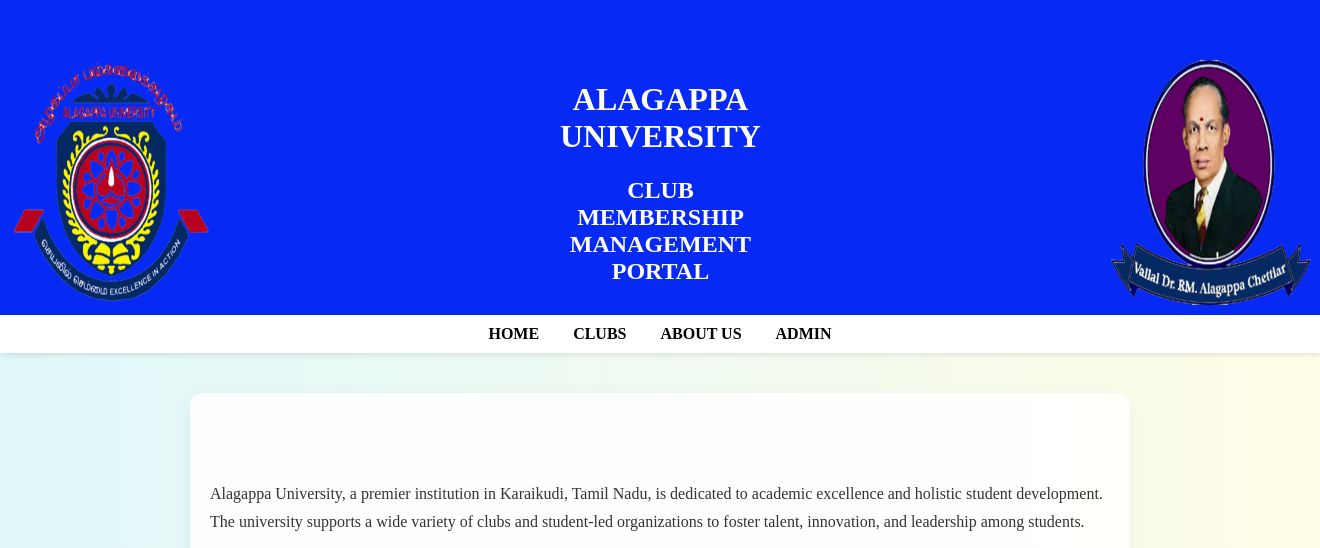
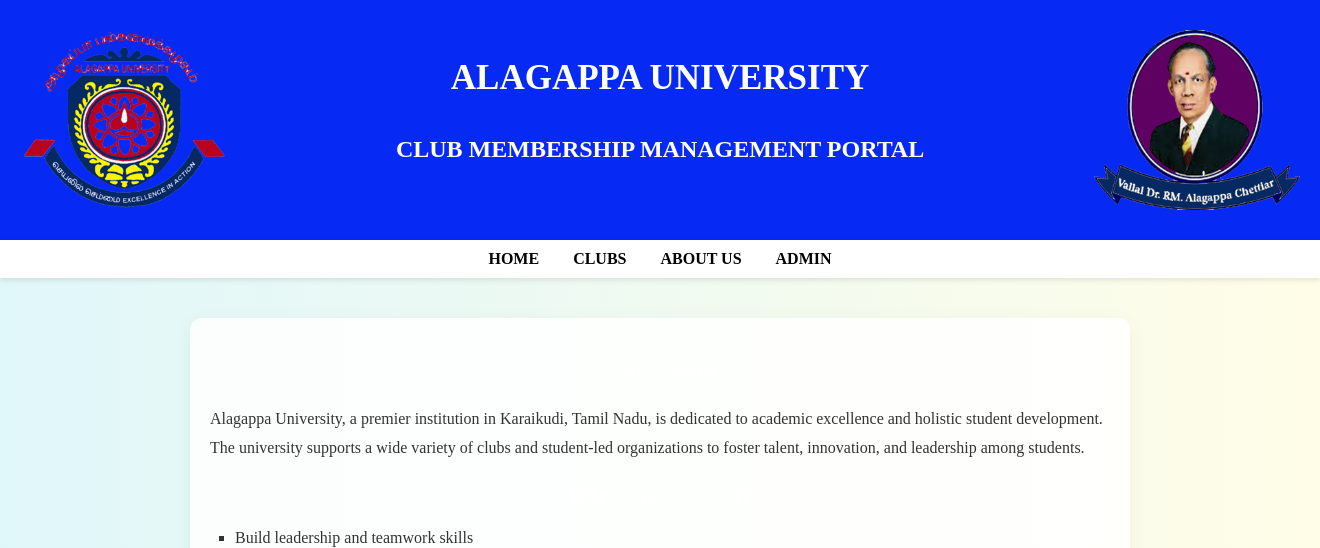
Before and after one commit to Alagu5456/Webdesign-, a Flask app: page /about in a window 1320 px wide. Shown: the top 548 px of the page. Run offline with Flask 3, Linux system fonts and the light colour scheme.

Commit message:
Add files via upload

```diff
--- a/demo alagu 2.0/alaguganesh/templates/about.html
+++ b/demo alagu 2.0/alaguganesh/templates/about.html
@@ -17,10 +17,63 @@
     header {
       background-color: #062af3;
       color: white;
-      padding: 10px;
+      padding: 30px 0;
       text-align: center;
 
     }
+     .fixed-header {
+  position: fixed;
+  top: 0;
+  width: 100%;
+  z-index: 999;
+  background-color: #062af3;
+  color: white;
+  box-shadow: 0 2px 5px rgba(0,0,0,0.2);
+  padding: 13px 0;
+}
+
+.fixed-header .container {
+  display: flex;
+  justify-content: space-between;
+  align-items: center;
+  gap: 100px;
+  padding: 0 20px;
+}
+
+.fixed-header img {
+  width: 150px;
+  height: auto;
+}
+
+.text-section {
+  font-size: 18px;
+  font-weight: bold;
+  text-align: center;
+}
+.header-flex {
+            display: flex;
+            align-items: center;
+            justify-content: space-between;
+            max-width: 2100px;
+            margin: auto;
+            padding: 0 20px;
+        }
+
+        .header-flex img {
+            height: 180px; /* ✅ Uniform logo size */
+            width: auto;
+        }
+      .header-title {
+            text-align: center;
+            flex-grow: 1;
+        }
+
+        .header-title h1 {
+            font-size: 35px;
+            margin: 0;
+            white-space: nowrap;
+            color: white;
+        }
     .container {
             display: flex;
             justify-content:left;
@@ -83,21 +136,32 @@
       color:white;
       margin-top: 50px;
     }
+     @media (max-width: 768px) {
+            .header-flex {
+                flex-direction: column;
+                gap: 10px;
+            }
+            .header-flex img {
+                height: 100px;
+            }
+          }
   </style>
 </head>
 <body>
 
-  <header data-aos="fade-down">
-    <div class="container">
-        <img src="{{url_for('static',filename='image/Alagappa_University_Logo.png')}}"alt="Left Image">
+  <header class="flex-header">
+   <div class="header-flex">
+        <img src="{{url_for('static',filename='image/Alagappa_University_Logo.png')}}" alt="Left Image">
 
-        <div class="text-section">
-    <h1> ALAGAPPA UNIVERSITY</h1>
-    <h2>CLUB MEMBERSHIP MANAGEMENT PORTAL</h2>
-    </div>
-    <img src="{{url_for('static',filename='image/chettiyar.jpg')}}" alt="Right Image">
+        <div class="header-title">
+        <h1>ALAGAPPA UNIVERSITY</h1><br>
+       <h2>CLUB MEMBERSHIP MANAGEMENT PORTAL</h2>
+        </div>
+
+        <img src="{{url_for('static',filename='image/chettiyar.jpg')}}" alt="Right Image">
     </div>
   </header>
+
   <nav data-aos="zoom-in">
     <a href="/algu">HOME</a>
     <a href="/club_list">CLUBS</a>
--- a/demo alagu 2.0/alaguganesh/templates/mem.html
+++ b/demo alagu 2.0/alaguganesh/templates/mem.html
@@ -18,7 +18,7 @@
     header {
       background-color:#062af3;
       color: white;
-      padding: 20px;
+      padding: 30px 0;
       text-align: center;
       margin-top: -1px;
       width: 100%;
```
Also changed, not shown: demo alagu 2.0/alaguganesh/templates/admin_members.html (+10 -7 lines), demo alagu 2.0/alaguganesh/templates/algu.html (+6 -3 lines).
